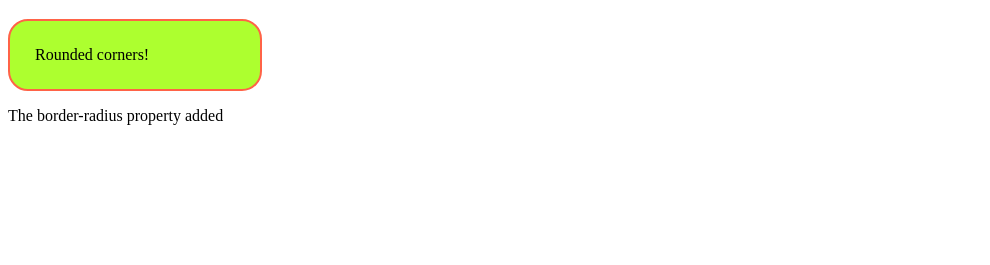
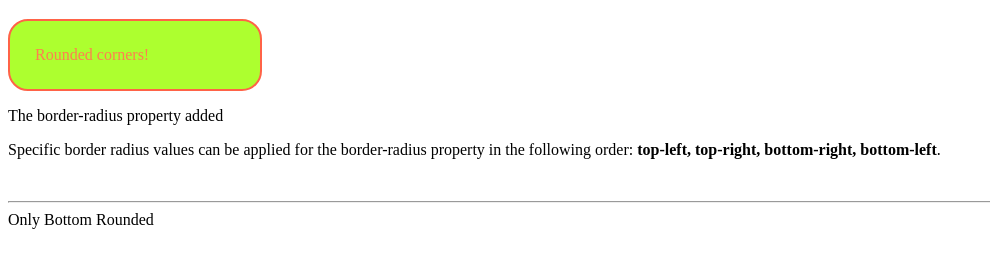
Before and after one commit to jamintowebdev/css-vendor-prefixes, a plain HTML site: page index.html in a window 1280 px wide. Shown: the part 61-326 px from the top of the page, without its empty margins (0-990 px from the left). Drawn offline with Linux system fonts and the light colour scheme.

Commit message:
first div class name changed and another paragraph added

```diff
--- a/index.html
+++ b/index.html
@@ -9,9 +9,17 @@
 </head>
 <body>
     <h1>CSS vendor prefixes</h1>
-    <div class="round">
+    <div class="border-radius-round">
         Rounded corners!
     </div>
     <p>The border-radius property added</p>
+    <p>Specific border radius values can be applied for the border-radius property in the following order: <b>top-left, top-right, bottom-right, bottom-left</b>.</p>
+
+    <br>
+    <hr>
+
+    <div>
+        Only Bottom Rounded
+    </div>
 </body>
 </html>
--- a/style.css
+++ b/style.css
@@ -1,4 +1,4 @@
-.round {
+.border-radius-round {
     -webkit-border-radius: 20px;
     -moz-border-radius: 20px;
     -o-border-radius: 20px;
@@ -6,6 +6,7 @@
     border-radius: 20px;
     border: 2px solid tomato;
     background-color: greenyellow;
+    color: coral;
     width: 200px;
     padding: 25px;
 }
```
